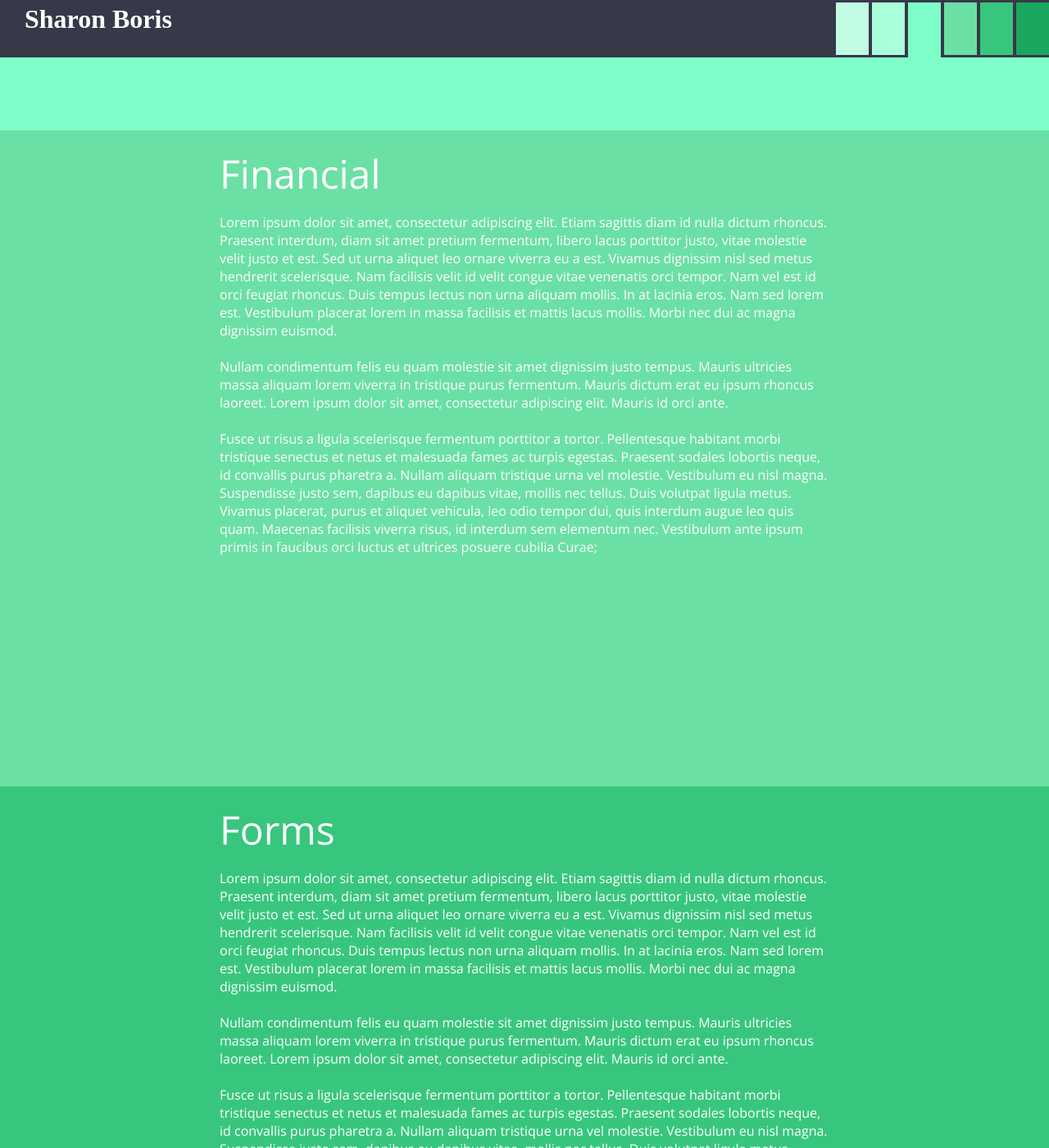
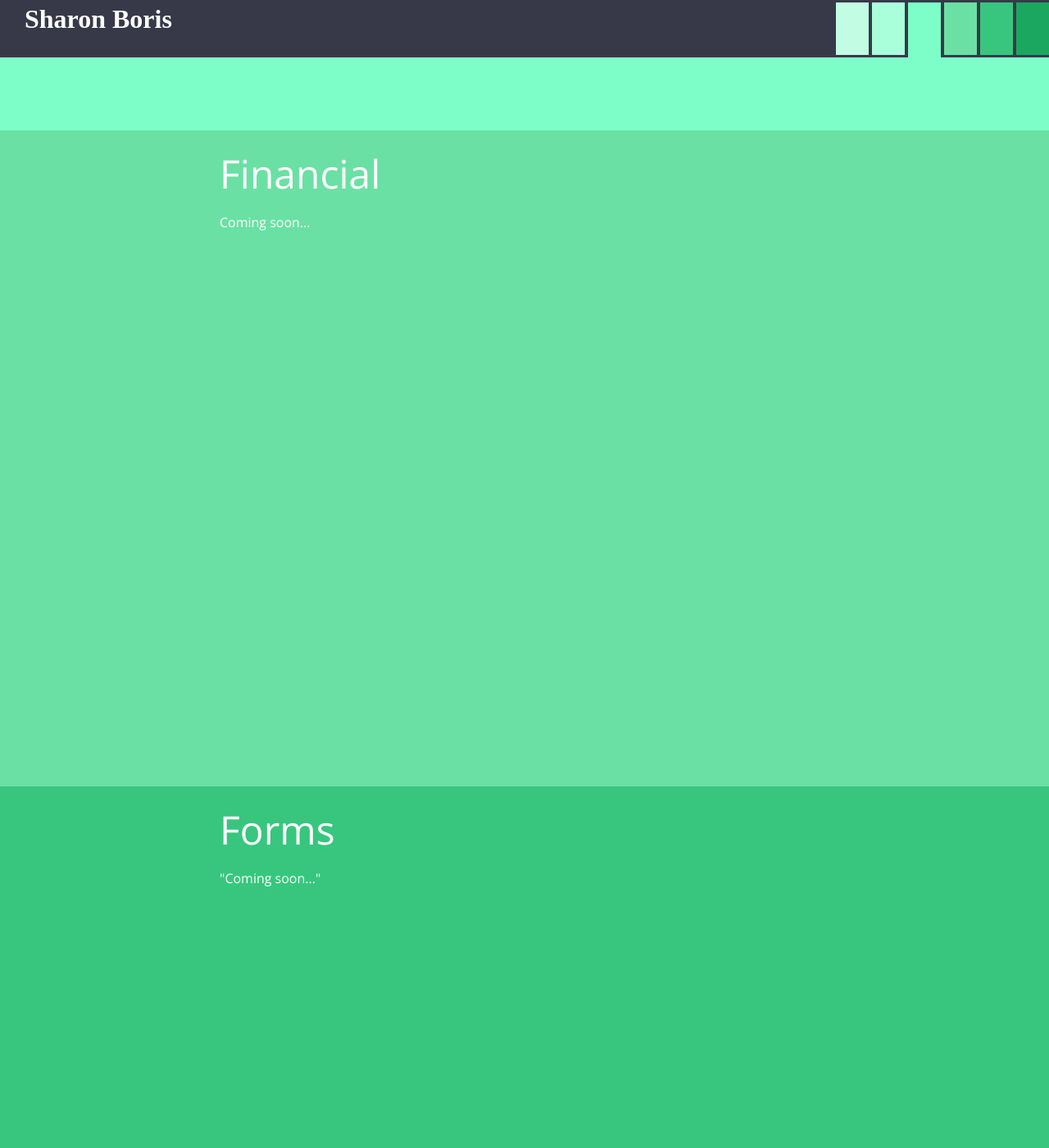
Before and after one commit to PlGGS/sharonboris.com, a Jekyll site: the page built from index.html, in a window 1280 px wide and 1400 px high, scrolled down 2311 px. Shown: the whole window at 82% size. Built offline with Jekyll 4.4.1, drawn with Linux system fonts in a browser that asks for light colours; nearby versions of some CDN libraries; some web fonts are replaced; some of the changed text lies outside the part shown.

Commit message:
Added coming soon to previously lorem ipsum sections

```diff
--- a/index.html
+++ b/index.html
@@ -47,19 +47,14 @@ css: main
     <div>
         <h2>Financial</h2>
         <p>
-            Lorem ipsum dolor sit amet, consectetur adipiscing elit. Etiam sagittis diam id nulla dictum rhoncus. Praesent interdum, diam sit amet pretium fermentum, libero lacus porttitor justo, vitae molestie velit justo et est. Sed ut urna aliquet leo ornare viverra eu a est. Vivamus dignissim nisl sed metus hendrerit scelerisque. Nam facilisis velit id velit congue vitae venenatis orci tempor. Nam vel est id orci feugiat rhoncus. Duis tempus lectus non urna aliquam mollis. In at lacinia eros. Nam sed lorem est. Vestibulum placerat lorem in massa facilisis et mattis lacus mollis. Morbi nec dui ac magna dignissim euismod.<br /><br />
-
-            Nullam condimentum felis eu quam molestie sit amet dignissim justo tempus. Mauris ultricies massa aliquam lorem viverra in tristique purus fermentum. Mauris dictum erat eu ipsum rhoncus laoreet. Lorem ipsum dolor sit amet, consectetur adipiscing elit. Mauris id orci ante. <br /><br />Fusce ut risus a ligula scelerisque fermentum porttitor a tortor. Pellentesque habitant morbi tristique senectus et netus et malesuada fames ac turpis egestas. Praesent sodales lobortis neque, id convallis purus pharetra a. Nullam aliquam tristique urna vel molestie. Vestibulum eu nisl magna. Suspendisse justo sem, dapibus eu dapibus vitae, mollis nec tellus. Duis volutpat ligula metus. Vivamus placerat, purus et aliquet vehicula, leo odio tempor dui, quis interdum augue leo quis quam. Maecenas facilisis viverra risus, id interdum sem elementum nec. Vestibulum ante ipsum primis in faucibus orci luctus et ultrices posuere cubilia Curae;
-        </p>
+            Coming soon...</p>
     </div>
 </section>
 <section id="forms">
     <div>
         <h2>Forms</h2>
         <p>
-            Lorem ipsum dolor sit amet, consectetur adipiscing elit. Etiam sagittis diam id nulla dictum rhoncus. Praesent interdum, diam sit amet pretium fermentum, libero lacus porttitor justo, vitae molestie velit justo et est. Sed ut urna aliquet leo ornare viverra eu a est. Vivamus dignissim nisl sed metus hendrerit scelerisque. Nam facilisis velit id velit congue vitae venenatis orci tempor. Nam vel est id orci feugiat rhoncus. Duis tempus lectus non urna aliquam mollis. In at lacinia eros. Nam sed lorem est. Vestibulum placerat lorem in massa facilisis et mattis lacus mollis. Morbi nec dui ac magna dignissim euismod.<br /><br />
-
-            Nullam condimentum felis eu quam molestie sit amet dignissim justo tempus. Mauris ultricies massa aliquam lorem viverra in tristique purus fermentum. Mauris dictum erat eu ipsum rhoncus laoreet. Lorem ipsum dolor sit amet, consectetur adipiscing elit. Mauris id orci ante. <br /><br />Fusce ut risus a ligula scelerisque fermentum porttitor a tortor. Pellentesque habitant morbi tristique senectus et netus et malesuada fames ac turpis egestas. Praesent sodales lobortis neque, id convallis purus pharetra a. Nullam aliquam tristique urna vel molestie. Vestibulum eu nisl magna. Suspendisse justo sem, dapibus eu dapibus vitae, mollis nec tellus. Duis volutpat ligula metus. Vivamus placerat, purus et aliquet vehicula, leo odio tempor dui, quis interdum augue leo quis quam. Maecenas facilisis viverra risus, id interdum sem elementum nec. Vestibulum ante ipsum primis in faucibus orci luctus et ultrices posuere cubilia Curae;
+            "Coming soon..."
         </p>
     </div>
 </section>
```
